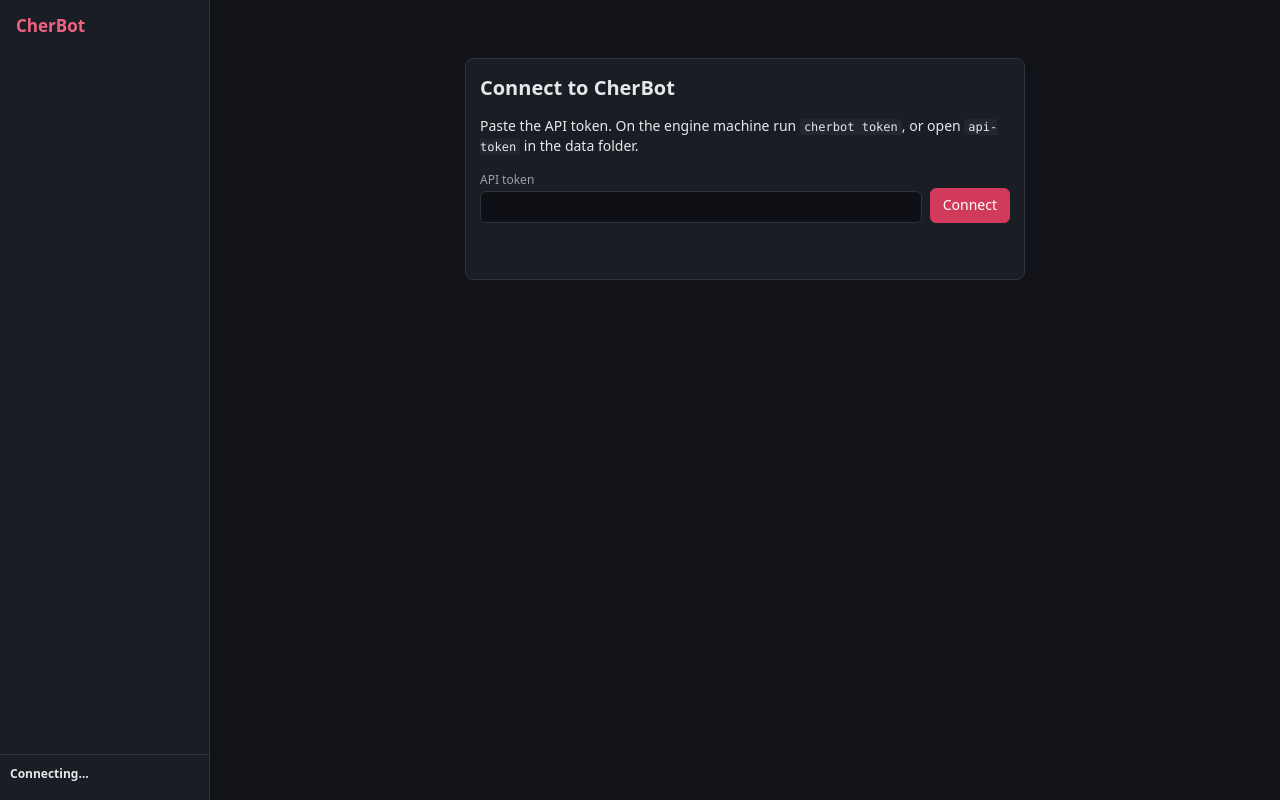
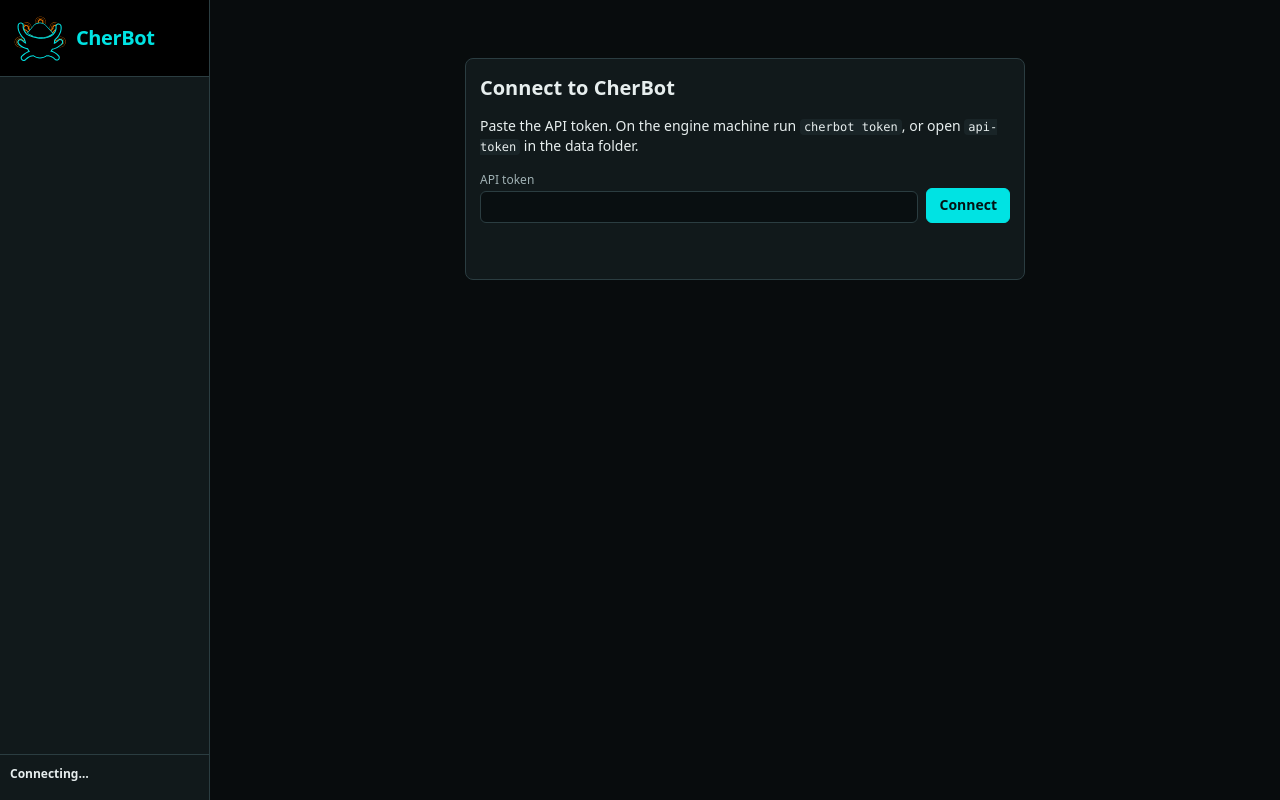
Before and after one commit to Flambeau-Phoenix/CherBot, a website with bundled scripts: page src/CherBot.Host/webui/index.html in a window 1280 px wide. Built offline with nearby package versions, Linux system fonts and the light colour scheme.

Commit message:
logo update

```diff
--- a/src/CherBot.Host/webui/app.css
+++ b/src/CherBot.Host/webui/app.css
@@ -1,13 +1,18 @@
 :root {
-  --bg: #121318;
-  --panel: #1b1d24;
-  --panel-2: #23262f;
-  --panel-3: #2a2e39;
-  --line: #2f333d;
-  --text: #e6e7ea;
-  --muted: #9aa0ab;
-  --accent: #d13a5b;
-  --accent-2: #f06283;
+  --bg: #080c0d;
+  --panel: #11191b;
+  --panel-2: #192427;
+  --panel-3: #203237;
+  --field: #090f11;
+  --line: #2b3d41;
+  --text: #e7eeee;
+  --muted: #a0b1b4;
+  --accent: #00e3e3;
+  --accent-2: #ec7600;
+  --on-accent: #041213;
+  --accent-soft: rgba(0,227,227,.14);
+  --accent-line: rgba(0,227,227,.6);
+  --highlight: rgba(236,118,0,.28);
   --ok: #3fbf7f;
   --warn: #e5a93b;
   --bad: #e5534b;
@@ -38,11 +43,14 @@
 /* ── shell ───────────────────────────────────────────────────────────────── */
 .shell { display: grid; grid-template-columns: var(--sidebar) 1fr; min-height: 100vh; }
 .sidebar { position: sticky; top: 0; height: 100vh; display: flex; flex-direction: column; background: var(--panel); border-right: 1px solid var(--line); }
-.brand { font-weight: 700; font-size: 17px; color: var(--accent-2); padding: 14px 16px 10px; }
+.brand { display: flex; align-items: center; gap: 10px; padding: 12px 14px; background: #000; border-bottom: 1px solid var(--line); }
+.brand-logo { display: block; width: 52px; height: 52px; flex: none; }
+.brand-text { display: flex; flex-direction: column; gap: 2px; min-width: 0; }
+.brand-name { font-weight: 700; font-size: 20px; letter-spacing: -.02em; color: var(--accent); }
 .nav { display: flex; flex-direction: column; gap: 2px; padding: 4px 8px; overflow: auto; }
 .nav-item { display: flex; align-items: center; gap: 10px; padding: 7px 10px; border-radius: 6px; color: var(--muted); text-decoration: none; }
 .nav-item:hover { background: var(--panel-2); color: var(--text); }
-.nav-item.active { background: var(--panel-3); color: var(--text); box-shadow: inset 3px 0 0 var(--accent); }
+.nav-item.active { background: var(--accent-soft); color: var(--text); box-shadow: inset 3px 0 0 var(--accent); }
 .nav-icon { width: 24px; text-align: center; font-size: 13px; }
 .sidebar-foot { margin-top: auto; padding: 10px; border-top: 1px solid var(--line); }
 .engine-status { font-size: 12px; font-weight: 600; }
@@ -82,14 +90,14 @@
 button { background: var(--panel-2); border: 1px solid var(--line); border-radius: 6px; padding: 6px 12px; cursor: pointer; }
 button:hover { border-color: var(--muted); }
 button:disabled { opacity: .5; cursor: default; }
-button.primary { background: var(--accent); border-color: var(--accent); color: #fff; }
+button.primary { background: var(--accent); border-color: var(--accent); color: var(--on-accent); font-weight: 600; }
 button.ghost { background: transparent; }
 button.small { padding: 3px 8px; font-size: 12px; }
 button.danger { color: var(--bad); }
 button.icon { padding: 2px 7px; font-size: 13px; line-height: 1.2; }
 button.active { border-color: var(--accent-2); color: var(--accent-2); }
 button:focus-visible, input:focus-visible, select:focus-visible, textarea:focus-visible, a:focus-visible { outline: 2px solid var(--accent-2); outline-offset: 1px; }
-input, select, textarea { background: #0f1015; border: 1px solid var(--line); border-radius: 6px; padding: 6px 8px; min-width: 0; }
+input, select, textarea { background: var(--field); border: 1px solid var(--line); border-radius: 6px; padding: 6px 8px; min-width: 0; }
 input[type=checkbox] { accent-color: var(--accent); width: 15px; height: 15px; }
 input[type=color] { padding: 0; width: 34px; height: 30px; }
 textarea { resize: vertical; min-height: 60px; }
@@ -108,7 +116,7 @@
 input.switch { appearance: none; width: 34px; height: 18px; border-radius: 999px; background: var(--panel-3); border: 1px solid var(--line); position: relative; cursor: pointer; padding: 0; flex: none; }
 input.switch::after { content: ""; position: absolute; top: 2px; left: 2px; width: 12px; height: 12px; border-radius: 50%; background: var(--muted); transition: left .15s; }
 input.switch:checked { background: var(--accent); border-color: var(--accent); }
-input.switch:checked::after { left: 18px; background: #fff; }
+input.switch:checked::after { left: 18px; background: var(--on-accent); }
 .seg { display: inline-flex; border: 1px solid var(--line); border-radius: 6px; overflow: hidden; }
 .seg button { border: 0; border-radius: 0; background: transparent; }
 .seg button.on { background: var(--panel-3); color: var(--accent-2); }
@@ -155,7 +163,7 @@
 .log .src { color: var(--accent-2); font-weight: 600; }
 .log .ts { color: var(--muted); font-family: var(--mono); margin-right: 6px; }
 .log details summary { cursor: pointer; }
-.log pre, pre.mono { white-space: pre-wrap; word-break: break-word; background: #0f1015; padding: 6px; border-radius: 6px; margin: 4px 0 0; max-height: 300px; overflow: auto; }
+.log pre, pre.mono { white-space: pre-wrap; word-break: break-word; background: var(--field); padding: 6px; border-radius: 6px; margin: 4px 0 0; max-height: 300px; overflow: auto; }
 .status-ok { color: var(--ok); } .status-break { color: var(--warn); } .status-error { color: var(--bad); }
 ol.plain, ul.plain { margin: 0; padding-left: 22px; }
 
@@ -178,7 +186,7 @@
 .stat .v { font-size: 16px; font-weight: 600; }
 .btn-grid { display: flex; flex-wrap: wrap; gap: 8px; }
 .btn-grid button { min-width: 110px; }
-.scene-btn.current { background: var(--accent); border-color: var(--accent); color: #fff; }
+.scene-btn.current { background: var(--accent); border-color: var(--accent); color: var(--on-accent); }
 .source-row { display: flex; align-items: center; gap: 8px; padding: 3px 0; }
 .countdown { font-family: var(--mono); font-size: 22px; color: var(--accent-2); }
 
@@ -207,7 +215,7 @@
 .field-wrap { display: flex; gap: 4px; align-items: stretch; }
 .field-wrap > input, .field-wrap > textarea, .field-wrap > select { flex: 1; }
 .var-btn { padding: 2px 6px; font-family: var(--mono); font-size: 11px; }
-.chip-input { display: flex; flex-wrap: wrap; gap: 4px; padding: 4px; border: 1px solid var(--line); border-radius: 6px; background: #0f1015; align-items: center; }
+.chip-input { display: flex; flex-wrap: wrap; gap: 4px; padding: 4px; border: 1px solid var(--line); border-radius: 6px; background: var(--field); align-items: center; }
 .chip-input input { border: 0; background: transparent; flex: 1; min-width: 90px; padding: 2px 4px; }
 .kv-row { display: flex; gap: 4px; margin-bottom: 4px; }
 .kv-row input { flex: 1; }
@@ -230,7 +238,7 @@
 
 /* ── modules & cards ─────────────────────────────────────────────────────── */
 .mod-card { background: var(--panel); border: 1px solid var(--line); border-radius: var(--radius); padding: 12px; display: flex; flex-direction: column; gap: 6px; }
-.mod-card.on { border-color: rgba(209,58,91,.6); }
+.mod-card.on { border-color: var(--accent-line); }
 .mod-card h3 { display: flex; justify-content: space-between; align-items: center; gap: 8px; }
 .mod-card p { margin: 0; }
 details.section { border: 1px solid var(--line); border-radius: var(--radius); margin-bottom: 8px; background: var(--panel-2); }
@@ -239,7 +247,7 @@
 details.section > summary::before { content: "▸"; color: var(--muted); }
 details.section[open] > summary::before { content: "▾"; }
 details.section > .body { padding: 8px 12px 12px; border-top: 1px solid var(--line); }
-.preview { background: #0f1015; border: 1px solid var(--line); border-radius: 6px; padding: 6px 8px; font-size: 13px; white-space: pre-wrap; }
+.preview { background: var(--field); border: 1px solid var(--line); border-radius: 6px; padding: 6px 8px; font-size: 13px; white-space: pre-wrap; }
 .counter { font-size: 11px; color: var(--muted); text-align: right; }
 .counter.over { color: var(--bad); }
 
@@ -254,9 +262,9 @@
 .md h2 { font-size: 22px; margin: 6px 0 10px; }
 .md h3 { font-size: 17px; margin: 20px 0 8px; }
 .md h4 { font-size: 14px; margin: 16px 0 6px; text-transform: none; letter-spacing: 0; color: var(--text); }
-.md pre { background: #0f1015; border: 1px solid var(--line); border-radius: 6px; padding: 10px; overflow: auto; }
+.md pre { background: var(--field); border: 1px solid var(--line); border-radius: 6px; padding: 10px; overflow: auto; }
 .md pre code { background: transparent; padding: 0; }
 .md blockquote { border-left: 3px solid var(--accent); margin: 8px 0; padding: 2px 12px; color: var(--muted); }
 .md table { margin: 8px 0; }
 .md li { margin: 2px 0; }
-mark { background: rgba(240,98,131,.35); color: inherit; border-radius: 2px; }
+mark { background: var(--highlight); color: inherit; border-radius: 2px; }
--- a/src/CherBot.Host/webui/index.html
+++ b/src/CherBot.Host/webui/index.html
@@ -3,13 +3,18 @@
 <head>
   <meta charset="utf-8">
   <meta name="viewport" content="width=device-width, initial-scale=1">
+  <meta name="theme-color" content="#080c0d">
   <title>CherBot</title>
+  <link rel="icon" type="image/svg+xml" href="assets/cherbot.svg">
   <link rel="stylesheet" href="app.css">
 </head>
 <body>
   <div class="shell">
     <aside class="sidebar" aria-label="Main navigation">
-      <div class="brand">CherBot <span id="version" class="muted small"></span></div>
+      <div class="brand">
+        <img class="brand-logo" src="assets/cherbot.svg" width="52" height="52" alt="">
+        <div class="brand-text"><span class="brand-name">CherBot</span><span id="version" class="muted small"></span></div>
+      </div>
       <nav id="nav" class="nav"></nav>
       <div class="sidebar-foot">
         <div id="engine-status" class="engine-status" role="status">Connecting…</div>
```
Also changed, not shown: README.md, cherbot.png (added), docs/images/dashboard.jpg, src/CherBot.Host/webui/assets/cherbot.svg (added).
